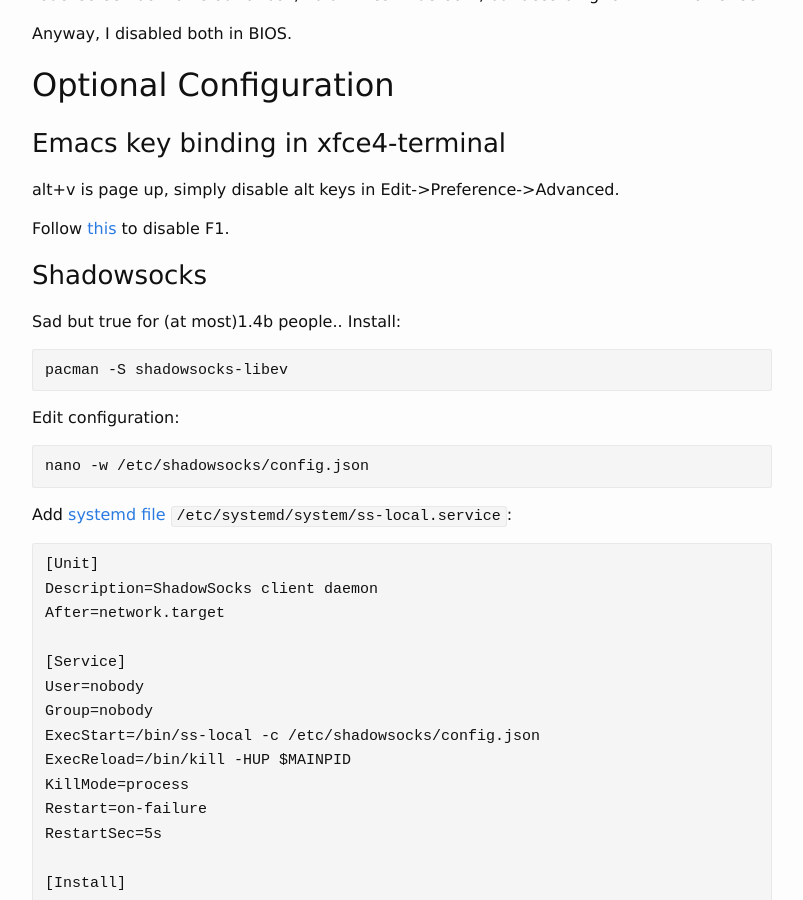
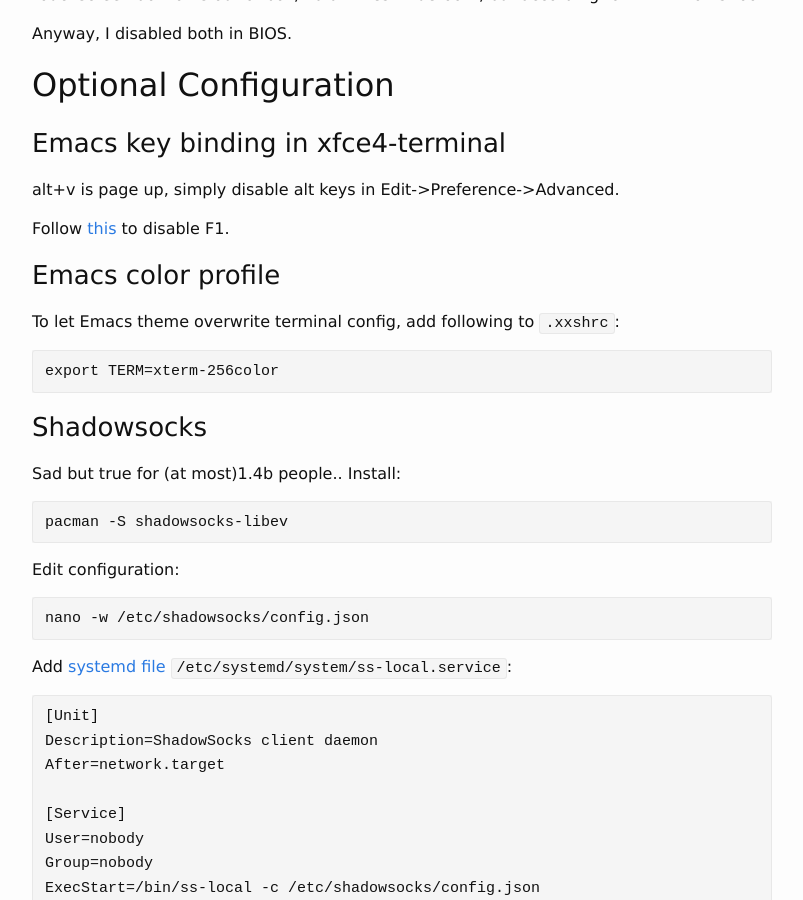
Before and after one commit to ahxxm/ahxxm.github.io, a Jekyll site: the page built from _posts/2016-04-19-arch-xps-9550.md, in a window 1280 px wide and 900 px high, scrolled down 10589 px. Shown: the whole window, without its empty margins (238-1041 px from the left). Built offline with Jekyll 4.4.1, drawn with Linux system fonts in a browser that asks for light colours; some of the changed text lies outside the part shown.

Commit message:
overwrite term color in emacs
remove todo because web version is in use

```diff
--- a/_posts/2016-04-19-arch-xps-9550.md
+++ b/_posts/2016-04-19-arch-xps-9550.md
@@ -460,6 +460,12 @@ alt+v is page up, simply disable alt keys in Edit->Preference->Advanced.
 
 Follow [this](https://blechtog.wordpress.com/2014/10/25/xfce4-terminal-how-to-disable-f1-as-shortcut-for-the-terminals-help/) to disable F1.
 
+### Emacs color profile
+
+To let Emacs theme overwrite terminal config, add following to `.xxshrc`:
+
+    export TERM=xterm-256color
+
 ### Shadowsocks
 
 Sad but true for (at most)1.4b people.. Install:
```
Also changed, not shown: other parts of _posts/2016-04-19-arch-xps-9550.md (+0 -1 lines).
